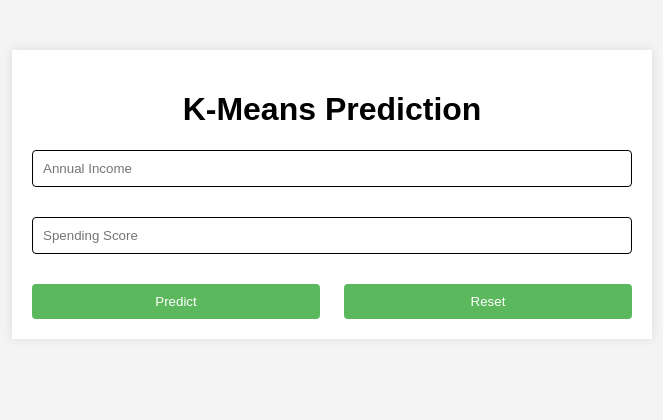
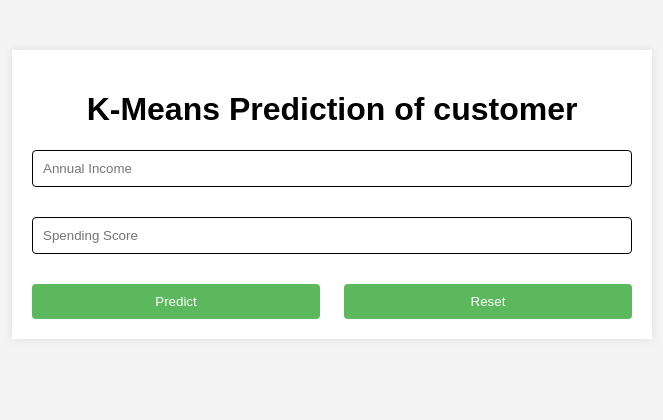
Before and after one commit to Vinayakkh/K_means_clustering, a Flask app: page / in a window 1280 px wide. Shown: the top 420 px of the page, without its empty margins (308-971 px from the left). Run offline with Flask 2, Linux system fonts and the light colour scheme; parts of the project's set-up code (start-up, migrations or seed data) failed here and were passed over.

```diff
--- a/app.py
+++ b/app.py
@@ -22,8 +22,7 @@ def predict():
     # Predict the cluster
     prediction = kmeans.predict(features)[0]
 
-
-    # Map the prediction to the respective category
+        # Map the prediction to the respective category
     if prediction == 0:
         prediction_text = 'Customer is careless'
     elif prediction == 1:
@@ -38,4 +37,4 @@ def predict():
     return render_template('index.html', prediction_text=f'Predicted Category: {prediction_text}')
 
 if __name__ == '__main__':
-    app.run(debug=True)
+    app.run(debug=True, host='0.0.0.0', port=8080)
--- a/requirements.txt
+++ b/requirements.txt
@@ -1 +1,4 @@
 Flask==2.0.2
+numpy==1.19.5
+scikit-learn==0.24.2
+gunicorn==20.1.0
--- a/templates/index.html
+++ b/templates/index.html
@@ -1,7 +1,7 @@
 <!DOCTYPE html>
 <html>
 <head>
-    <title>K-Means Prediction</title>
+    <title>K-Means Prediction of customer</title>
     <style>
         body {
             font-family: Arial, sans-serif;
@@ -89,7 +89,7 @@
 </head>
 <body>
     <div class="container">
-        <h1>K-Means Prediction</h1>
+        <h1>K-Means Prediction of customer</h1>
         <form action="/predict" method="post" id="predictionForm" onsubmit="showResult()">
             <label><input type="text" name="Annual_Income"placeholder="Annual Income" required></label>
             <label><input type="text" name="Spending_Score" placeholder="Spending Score" required></label>
```
